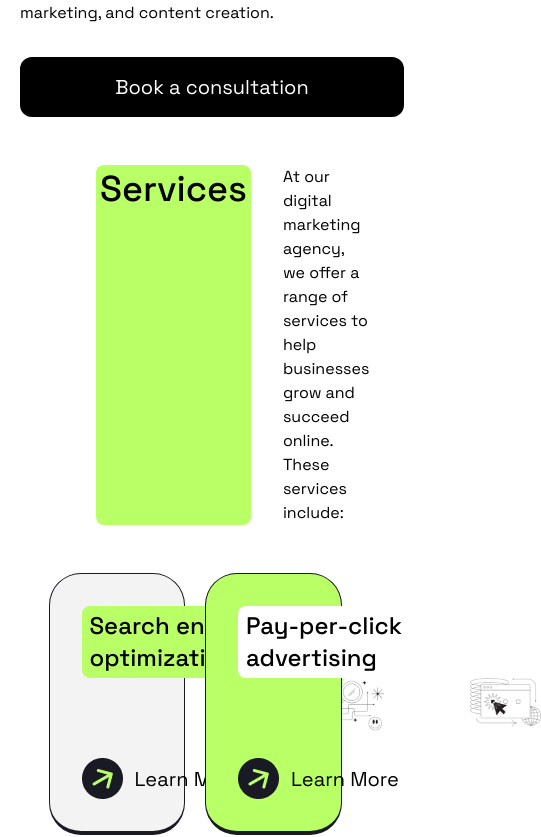
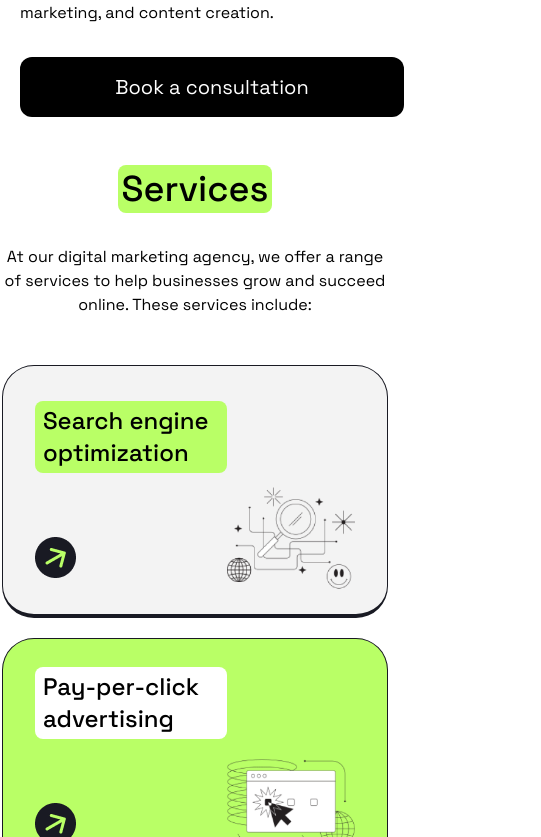
Before and after one commit to Ali28202/Positivus-Landing-Page-Design, a Next.js app: page / in a window 390 px wide. Shown: the part 707-1544 px from the top of the page, 541 px wide, since content can reach past the window. Built offline with nearby package versions, Linux system fonts and the light colour scheme.

Commit message:
Services Section Complete(Still Dont DRY)

```diff
--- a/components/BoxServices.jsx
+++ b/components/BoxServices.jsx
@@ -3,10 +3,10 @@ export default function BoxServices({ title, titleColor, bgColor, imgSrc }) {
 	return (
 		<>
 			<div
-				className="flex gap-10 items-center !px-8 py-8 rounded-[2rem] w-[35%] border-[#191A23] border-[1px] border-b-4"
+				className="flex items-center xl:justify-normal justify-center xl:px-8 xl:py-8 px-8 py-6 rounded-[2rem] xl:w-[35%] w-fit border-[#191A23] border-[1px] border-b-4"
 				style={{ backgroundColor: bgColor }}
 			>
-				<div className="flex flex-col gap-20">
+				<div className="flex flex-col gap-16">
 					<h1
 						className="p-1 rounded-lg w-48 pl-2 h-fit text-2xl font-medium"
 						style={{ backgroundColor: titleColor }}
@@ -22,12 +22,12 @@ export default function BoxServices({ title, titleColor, bgColor, imgSrc }) {
 							}
 							alt="arrow"
 						/>
-						<h2 className="text-xl" style={{ color: h2Color }}>
+						<h2 className="text-xl xl:block hidden" style={{ color: h2Color }}>
 							Learn More
 						</h2>
 					</button>
 				</div>
-				<img src={imgSrc} alt="img" />
+				<img src={imgSrc} alt="img" className="xl:w-fit w-32 xl:m-0 mt-24" />
 			</div>
 		</>
 	);
--- a/components/Services.jsx
+++ b/components/Services.jsx
@@ -40,17 +40,17 @@ export default function Services() {
 	];
 	return (
 		<>
-			<div className="px-24 py-12 flex gap-8">
-				<h1 className="bg-[#B9FF66] rounded-lg inline-block p-1 font-medium text-4xl">
+			<div className="sm:px-24 py-12 flex sm:flex-row flex-col justify-center items-center sm:justify-start gap-8">
+				<h1 className="bg-[#B9FF66] rounded-lg p-1 font-medium text-4xl w-fit">
 					Services
 				</h1>
-				<p className="text-base w-[32rem]">
+				<p className="text-base xl:w-[32rem] w-96 sm:text-left text-center">
 					At our digital marketing agency, we offer a range of services to help
 					businesses grow and succeed online. These services include:
 				</p>
 			</div>
-			<div className="flex flex-col gap-10">
-				<div className="flex justify-center gap-5">
+			<div className="flex flex-col xl:gap-10 gap-5 justify-center items-center">
+				<div className="flex xl:flex-row flex-col gap-5">
 					<BoxServices
 						key={boxes[0].title}
 						title={boxes[0].title}
@@ -66,7 +66,7 @@ export default function Services() {
 						imgSrc={boxes[1].imgSrc}
 					/>
 				</div>
-				<div className="flex justify-center gap-5">
+				<div className="flex xl:flex-row flex-col justify-center gap-5">
 					<BoxServices
 						key={boxes[2].title}
 						title={boxes[2].title}
@@ -82,7 +82,7 @@ export default function Services() {
 						imgSrc={boxes[3].imgSrc}
 					/>
 				</div>
-				<div className="flex justify-center gap-5">
+				<div className="flex xl:flex-row flex-col justify-center gap-5">
 					<BoxServices
 						key={boxes[4].title}
 						title={boxes[4].title}
```
